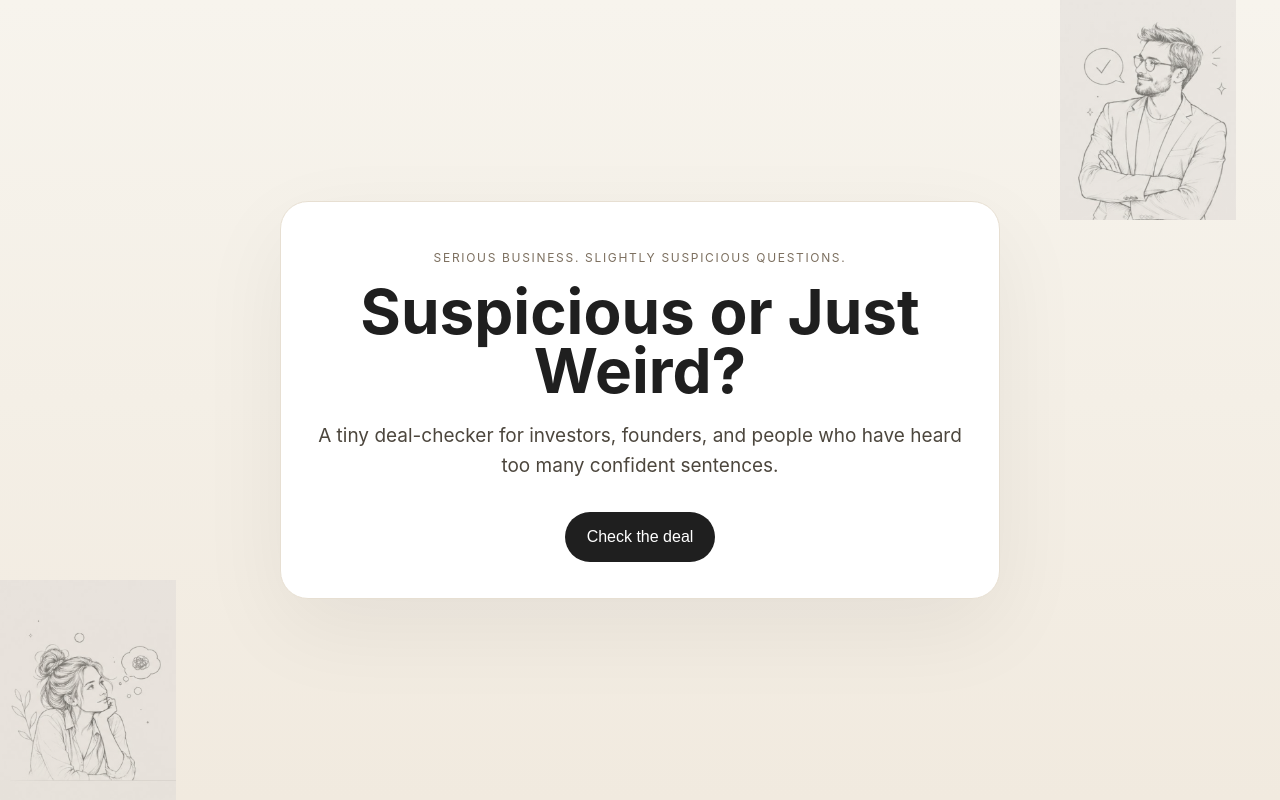
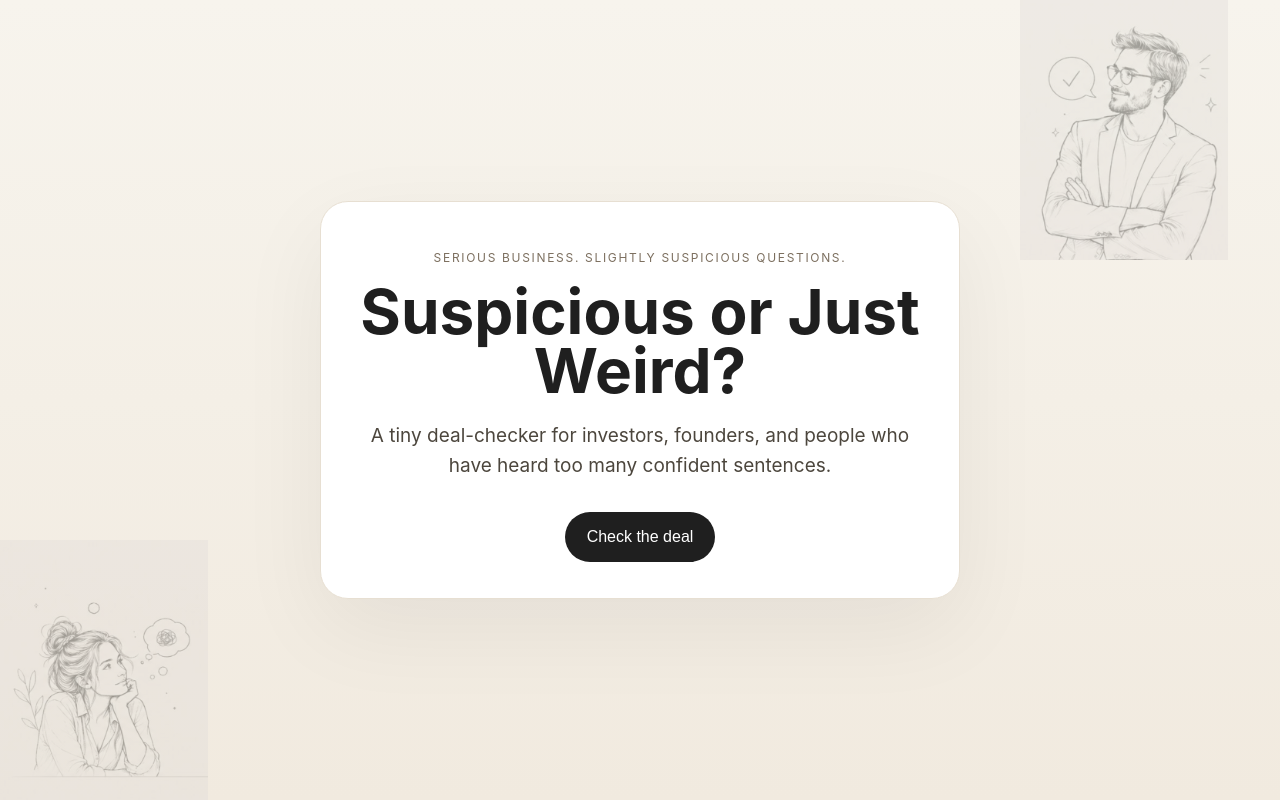
Before and after one commit to annkey-art/suspicious-or-weird, a React (Vite) app: page / in a window 1280 px wide. Built offline with nearby package versions, Linux system fonts and the light colour scheme.

Commit message:
Adjust card max-width and page dimensions in CSS

```diff
--- a/src/style.css
+++ b/src/style.css
@@ -19,7 +19,7 @@ body {
 
 .card {
   width: 100%;
-  max-width: 720px;
+  max-width: 640px;
   background: white;
   border: 1px solid #e7dfd2;
   border-radius: 28px;
@@ -66,7 +66,7 @@ button,
   margin-top: 12px;
 }
 
-button:hover,
+button:hover,s
 .cta a:hover {
   transform: translateY(-1px);
 }
@@ -130,11 +130,11 @@ button:hover,
 .page::after {
   content: "";
   position: absolute;
-  width: 220px;
-  height: 220px;
+  width: 260px;
+  height: 260px;
   background-size: contain;
   background-repeat: no-repeat;
-  opacity: 0.6;
+  opacity: 0.4;
   pointer-events: none;
 }
 
```
